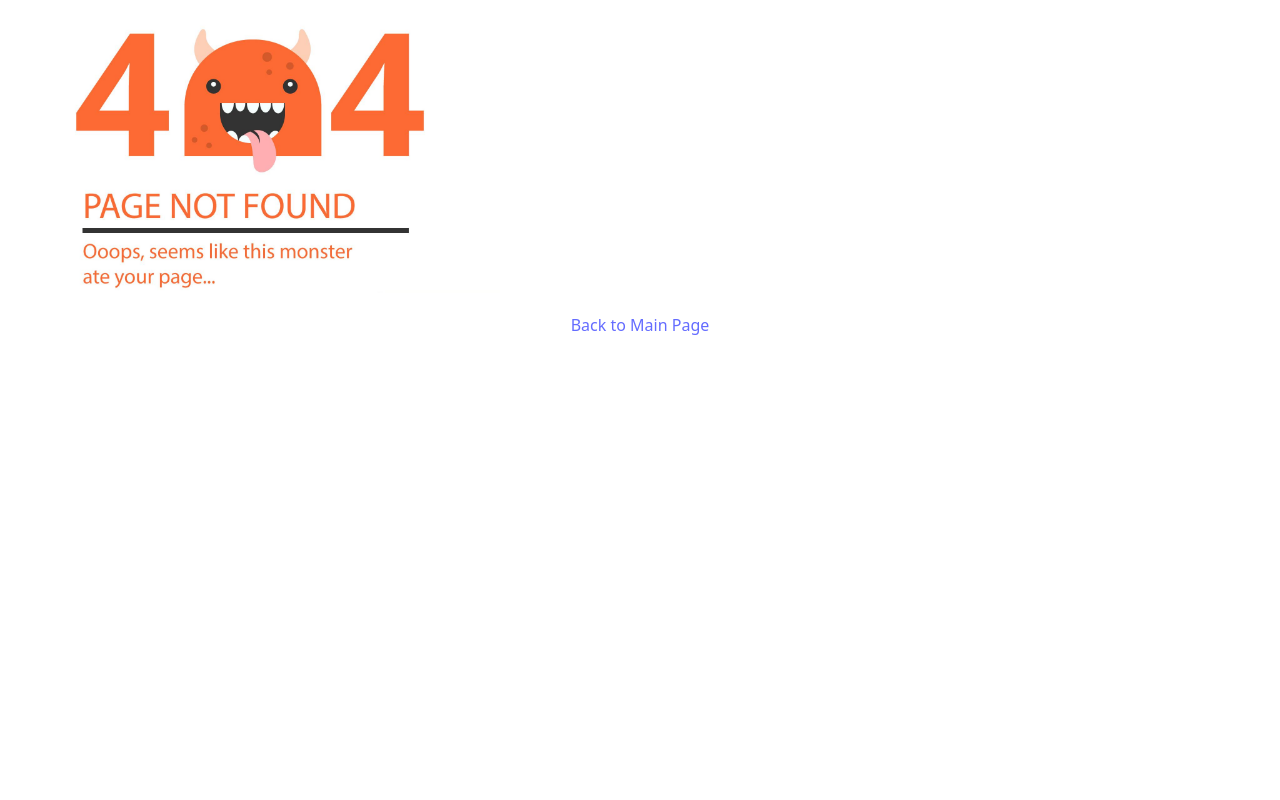
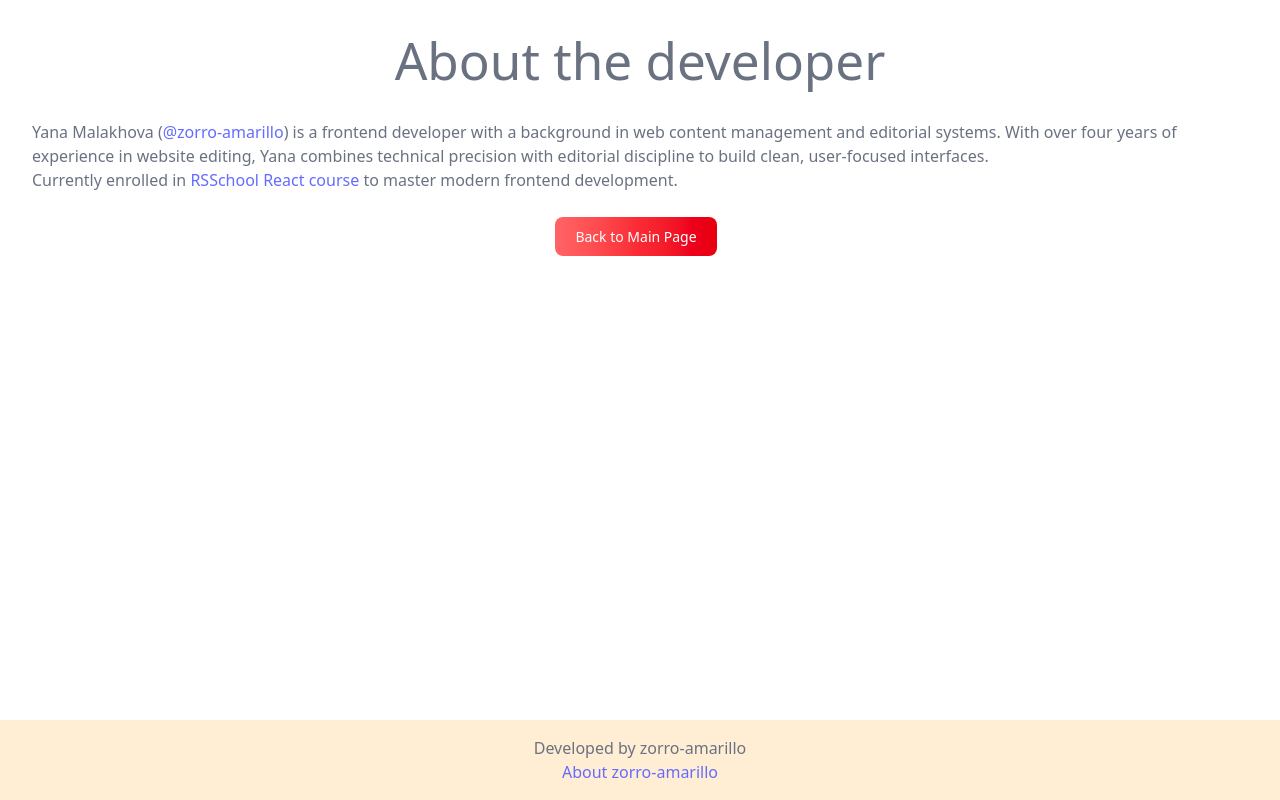
Before and after one commit to Zorro-amarillo/react-ts, a React (Vite) app in the folder rs-react-app/: page /about in a window 1280 px wide. Built offline with nearby package versions, Linux system fonts and the light colour scheme.

Commit message:
feat: add AboutPage

```diff
--- a/rs-react-app/src/app/App.tsx
+++ b/rs-react-app/src/app/App.tsx
@@ -3,6 +3,7 @@ import SearchPanel from './components/SearchPanel/SearchPanel';
 import ErrorBoundary from './components/ErrorBoundary/ErrorBoundary';
 import { BrowserRouter as Router, Route, Routes } from 'react-router-dom';
 import Page404 from './pages/Page404';
+import AboutPage from './pages/AboutPage';
 
 const App = () => {
   return (
@@ -16,6 +17,7 @@ const App = () => {
             </ErrorBoundary>
           }
         />
+        <Route path="/about" element={<AboutPage />} />
         <Route path="*" element={<Page404 />} />
       </Routes>
     </Router>
--- /dev/null
+++ b/rs-react-app/src/app/pages/AboutPage.tsx
@@ -0,0 +1,46 @@
+import Footer from '../components/Footer/Footer';
+import { Link } from 'react-router-dom';
+
+const AboutPage = () => {
+  return (
+    <>
+      <main className="p-8 flex-grow">
+        <h1 className="text-gray-500 mb-8">About the developer</h1>
+        <p className="text-gray-500 text-left">
+          Yana Malakhova (
+          <a
+            href="https://github.com/Zorro-amarillo"
+            target="_blank"
+            rel="noreferrer"
+          >
+            @zorro-amarillo
+          </a>
+          ) is a frontend developer with a background in web content management
+          and editorial systems. With over four years of experience in website
+          editing, Yana combines technical precision with editorial discipline
+          to build clean, user-focused interfaces.
+        </p>
+        <p className="text-gray-500 text-left mb-8">
+          Currently enrolled in{' '}
+          <a
+            href="https://rs.school/courses/reactjs"
+            target="_blank"
+            rel="noreferrer"
+          >
+            RSSchool React course
+          </a>{' '}
+          to master modern frontend development.
+        </p>
+        <Link
+          to="/"
+          className="bg-gradient-to-r from-red-400 via-red-500 to-red-600 hover:bg-gradient-to-br focus:ring-4 focus:outline-none focus:ring-red-300 dark:focus:ring-red-800 font-medium rounded-lg text-sm px-5 py-2.5 text-center me-2 mb-2"
+        >
+          <span className="text-white">Back to Main Page</span>
+        </Link>
+      </main>
+      <Footer />
+    </>
+  );
+};
+
+export default AboutPage;
```
